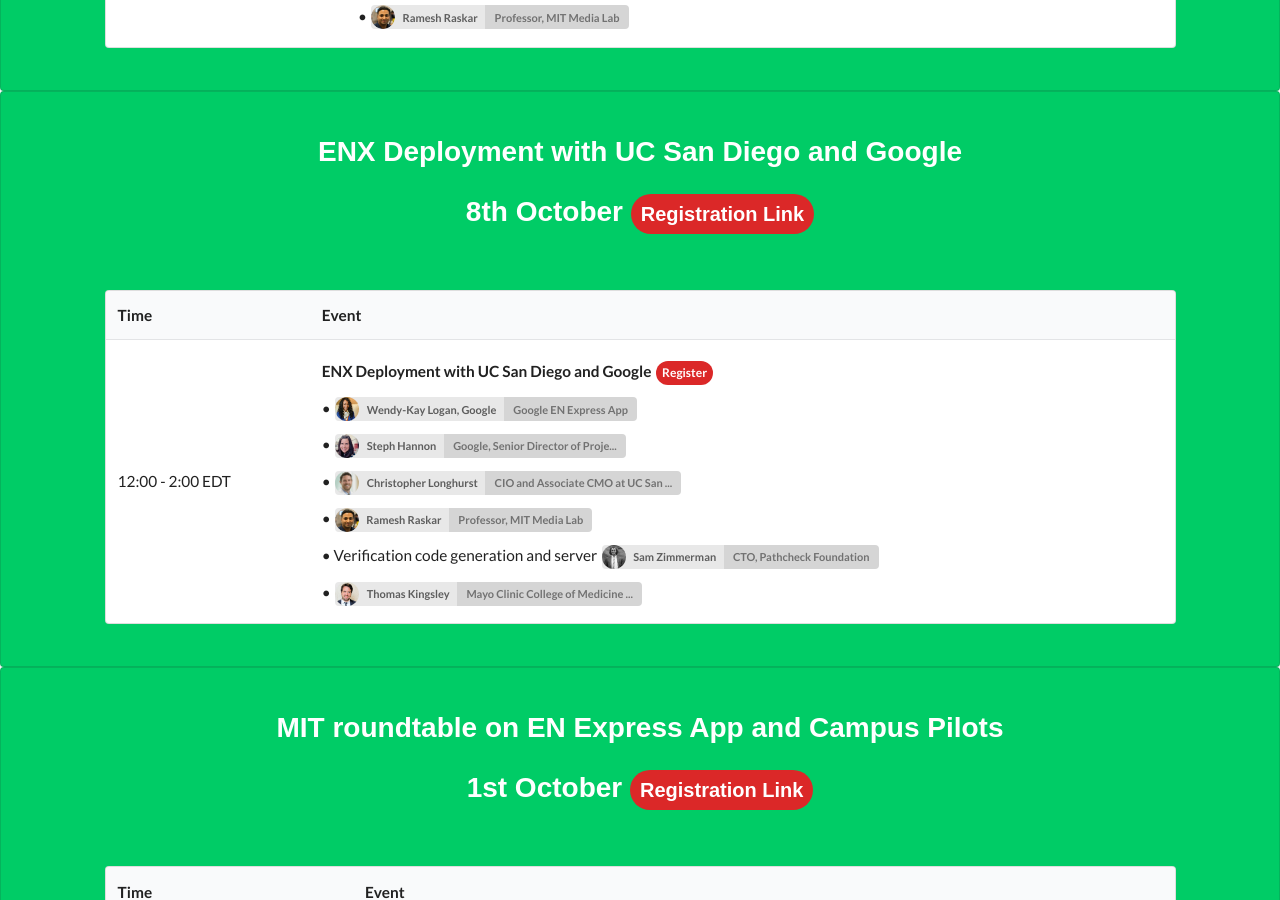
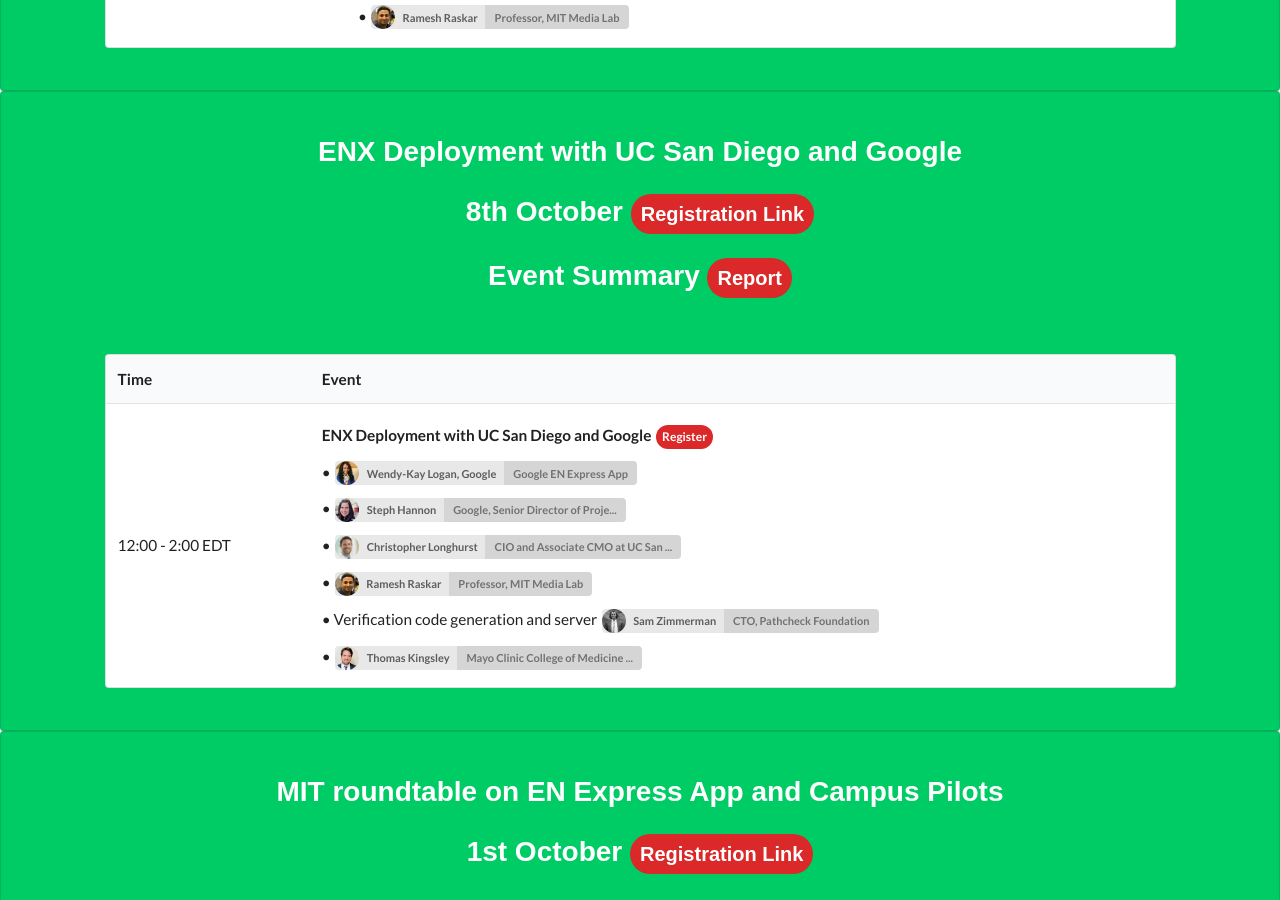
Before and after one commit to responsible-data-summit/events, a Jekyll site: the page built from agenda-0806.html, in a window 1280 px wide and 900 px high, scrolled down 719 px. Built offline with Jekyll 4.4.1, drawn with Linux system fonts in a browser that asks for light colours; some web fonts are replaced; comment, search, counter and statistics services are not loaded.

Commit message:
add report

```diff
--- a/agenda-0806.html
+++ b/agenda-0806.html
@@ -88,6 +88,7 @@
     <div class="ui container center aligned agenda">
         <h1> ENX Deployment with UC San Diego and Google </h1>
 	<h1> 8th October <a href="https://mit.zoom.us/webinar/register/WN_g4B3zQUxSMqcqfi8z8g_8w" class="ui red circular huge label">Registration Link </a></h1>
+	<h1> Event Summary <a href="assets/pdf/report_8Oct.pdf" class="ui red circular huge label">Report</a></h1>
     </div>
     <div class="ui container left aligned agenda">
         <table class="ui striped large table">
```
Also changed, not shown: 1 other file.
